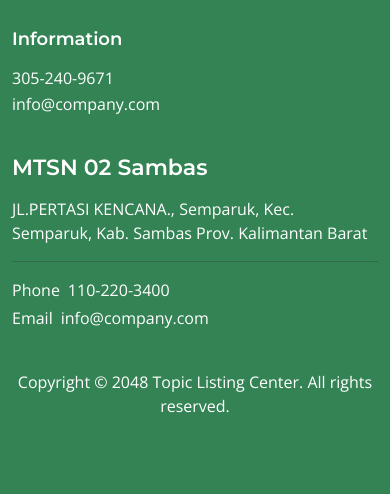
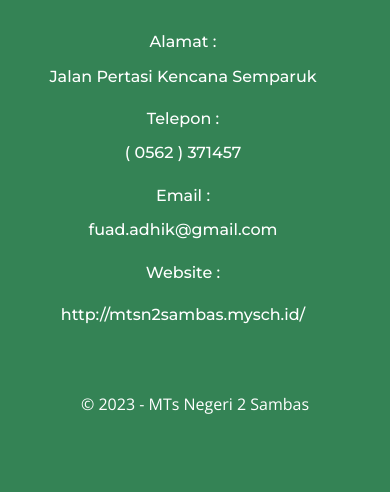
Before and after one commit to Nur-Ikhsan/WebProfileSekolah, a PHP site: page /tujuan in a window 390 px wide. Shown: the part 2094-2588 px from the top of the page. Run offline with PHP 8.4, Linux system fonts and the light colour scheme; some libraries are stand-ins or nearby versions.

Commit message:
halaman struktur, menyamakan footer

```diff
--- a/app/Controller/HomeController.php
+++ b/app/Controller/HomeController.php
@@ -69,6 +69,13 @@ function kurikulum(): void
             ]
         );
     }
+    function strukturOrganisasi(): void
+    {
+        View::render('struktur-organisasi',[
+                'title' => 'Struktur Organisasi Madrasah Tsanawiyah Negeri 2 Sambas '
+            ]
+        );
+    }
 
 
 
--- a/app/View/tujuan.php
+++ b/app/View/tujuan.php
@@ -61,7 +61,7 @@
                 <div class="col-lg-5 col-12">
                     <nav aria-label="breadcrumb">
                         <ol class="breadcrumb">
-                            <li class="breadcrumb-item"><a href="/index">Homepage</a></li>
+                            <li class="breadcrumb-item"><a href="/index">Profil</a></li>
 
                             <li class="breadcrumb-item active" aria-current="page">Tujuan</li>
                         </ol>
@@ -129,53 +129,52 @@
                 <h2 class="mb-5 text-white">Hubungi Kami</h2>
             </div>
 
-            <div class="col-lg-5 col-12 mb-4 mb-lg-0">
-                <iframe class="google-map" src="https://www.google.com/maps/embed?pb=!1m18!1m12!1m3!1d15955.832108930004!2d109.07498579932798!3d1.189849675765968!2m3!1f0!2f0!3f0!3m2!1i1024!2i768!4f13.1!3m3!1m2!1s0x31e49c2fbdf3d491%3A0x91e764f45793cc44!2sMTs.%20NEGERI%202%20SAMBAS!5e0!3m2!1sid!2sid!4v1686462693971!5m2!1sid!2sid" width="100%" height="250" style="border:0;" allowfullscreen="" loading="lazy" referrerpolicy="no-referrer-when-downgrade"></iframe>
+            <div class="row justify-content-around">
+                <div class="col-lg-5 col-12 mb-4 mb-lg-0 ">
+                    <iframe class="google-map"
+                            src="https://www.google.com/maps/embed?pb=!1m18!1m12!1m3!1d15955.832108930004!2d109.07498579932798!3d1.189849675765968!2m3!1f0!2f0!3f0!3m2!1i1024!2i768!4f13.1!3m3!1m2!1s0x31e49c2fbdf3d491%3A0x91e764f45793cc44!2sMTs.%20NEGERI%202%20SAMBAS!5e0!3m2!1sid!2sid!4v1686462693971!5m2!1sid!2sid"
+                            width="100%" height="250" style="border:0;" allowfullscreen="" loading="lazy"
+                            referrerpolicy="no-referrer-when-downgrade"></iframe>
+                </div>
+
+                <div class="col-lg-7 col-md-4 col-6 mb-4 mb-lg-0 footer-box">
+                    <div>
+                        <h6 class="site-footer-title text-white footer-text">Alamat :</h6>
+                        <p class="text-white footer-text">
+                            Jalan Pertasi Kencana Semparuk
+                        </p>
+                    </div>
+                    <div>
+                        <h6 class="site-footer-title text-white footer-text">Telepon :</h6>
+                        <p class="text-white footer-text">
+                            ( 0562 ) 371457
+                        </p>
+                    </div>
+                    <div>
+                        <h6 class="site-footer-title text-white footer-text">Email :</h6>
+                        <p class="text-white footer-text">
+                            fuad.adhik@gmail.com
+                        </p>
+                    </div>
+                    <div>
+                        <h6 class="site-footer-title mb-3 text-white footer-text">Website :</h6>
+                        <p class="text-white footer-text">
+                            <a href="http://mtsn2sambas.mysch.id/" class="site-footer-link text-white footer-text">
+                                http://mtsn2sambas.mysch.id/
+                            </a>
+                        </p>
+                    </div>
+                </div>
             </div>
 
-            <div class="col-lg-3 col-md-4 col-6 mb-4 mb-lg-0">
-                <h6 class="site-footer-title mb-3 text-white">Information</h6>
-
-                <p class="text-white d-flex mb-1">
-                    <a href="tel: 305-240-9671" class="site-footer-link text-white">
-                        305-240-9671
-                    </a>
-                </p>
-
-                <p class="text-white d-flex">
-                    <a href="mailto:info@company.com" class="site-footer-link text-white">
-                        info@company.com
-                    </a>
-                </p>
-            </div>
-
-            <div class="col-lg-3 col-md-6 col-12 mx-auto">
-                <h4 class="mb-3 text-white">MTSN 02 Sambas</h4>
-
-                <p class="text-white">JL.PERTASI KENCANA., Semparuk, Kec. Semparuk, Kab. Sambas Prov. Kalimantan Barat</p>
-
-                <hr>
-
-                <p class="d-flex align-items-center mb-1">
-                    <span class="me-2 text-white">Phone</span>
-
-                    <a href="tel: 110-220-3400" class="site-footer-link text-white">
-                        110-220-3400
-                    </a>
-                </p>
-
-                <p class="d-flex align-items-center">
-                    <span class="me-2 text-white">Email</span>
-
-                    <a href="mailto:info@company.com" class="site-footer-link text-white">
-                        info@company.com
-                    </a>
-                </p>
-            </div>
 
         </div>
         <div class="row">
-            <p class="copyright-text mt-lg-5 mt-4 text-center text-white">Copyright © 2048 Topic Listing Center. All rights reserved.</p>
+            <div class="col-lg-12">
+                <div class="text-center">
+                    <p class="mt-lg-5 mt-4 text-white">© 2023 - MTs Negeri 2 Sambas</p>
+                </div>
+            </div>
         </div>
     </div>
 </footer>
--- a/app/View/visi-misi.php
+++ b/app/View/visi-misi.php
@@ -62,7 +62,7 @@
                 <div class="col-lg-5 col-12">
                     <nav aria-label="breadcrumb">
                         <ol class="breadcrumb">
-                            <li class="breadcrumb-item"><a href="/index">Homepage</a></li>
+                            <li class="breadcrumb-item"><a href="/index">Profil</a></li>
 
                             <li class="breadcrumb-item active" aria-current="page">Visi dan Misi</li>
                         </ol>
--- a/routes/web.php
+++ b/routes/web.php
@@ -25,7 +25,7 @@ Router::add('/visi-misi', HomeController::class, 'visiMisi');
 Router::add('/tujuan', HomeController::class, 'tujuan');
 Router::add('/kurikulum', HomeController::class, 'kurikulum');
 Router::add('/galeri', HomeController::class, 'galeri');
-
+Router::add('/struktur-organisasi', HomeController::class, 'strukturOrganisasi');
 
 
 // Rute untuk admin
```
Also changed, not shown: app/View/berita.php (+59 -2 lines), app/View/galeri.php (+58 -1 lines), app/View/struktur-organisasi.php (added, +144 -0 lines), app/View/struktur_organisasi.php (deleted, +0 -49 lines).
